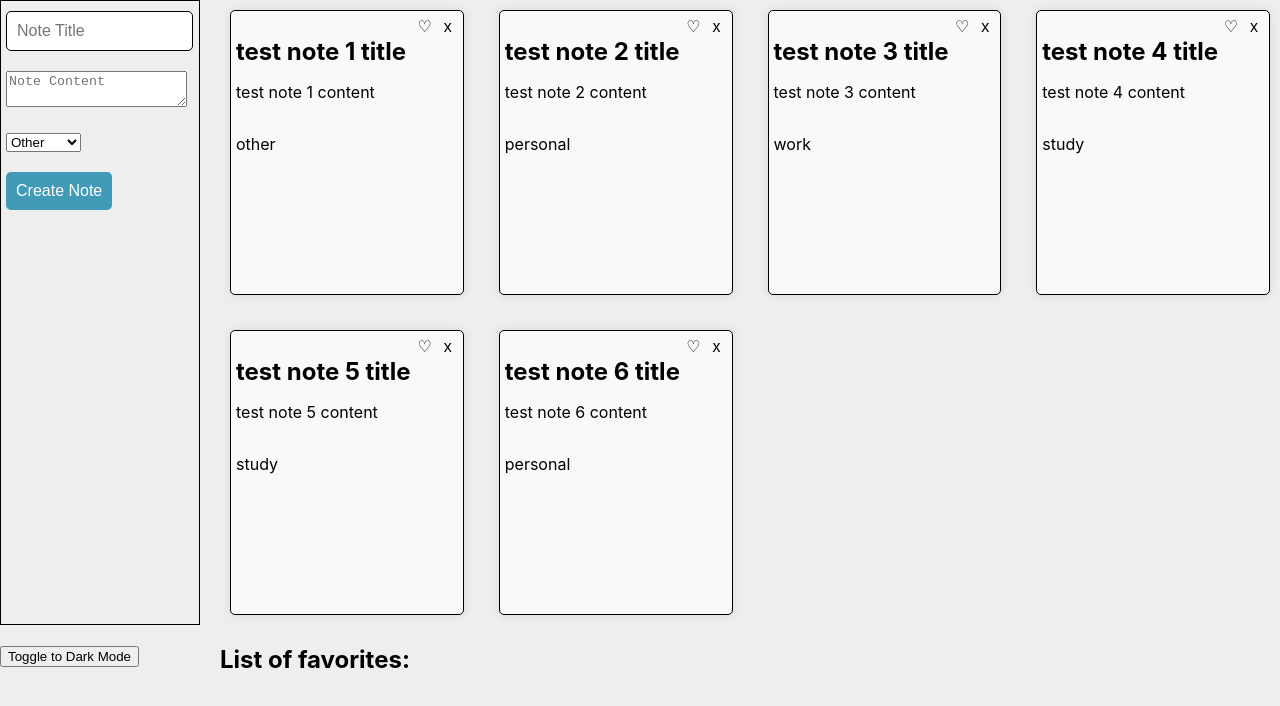
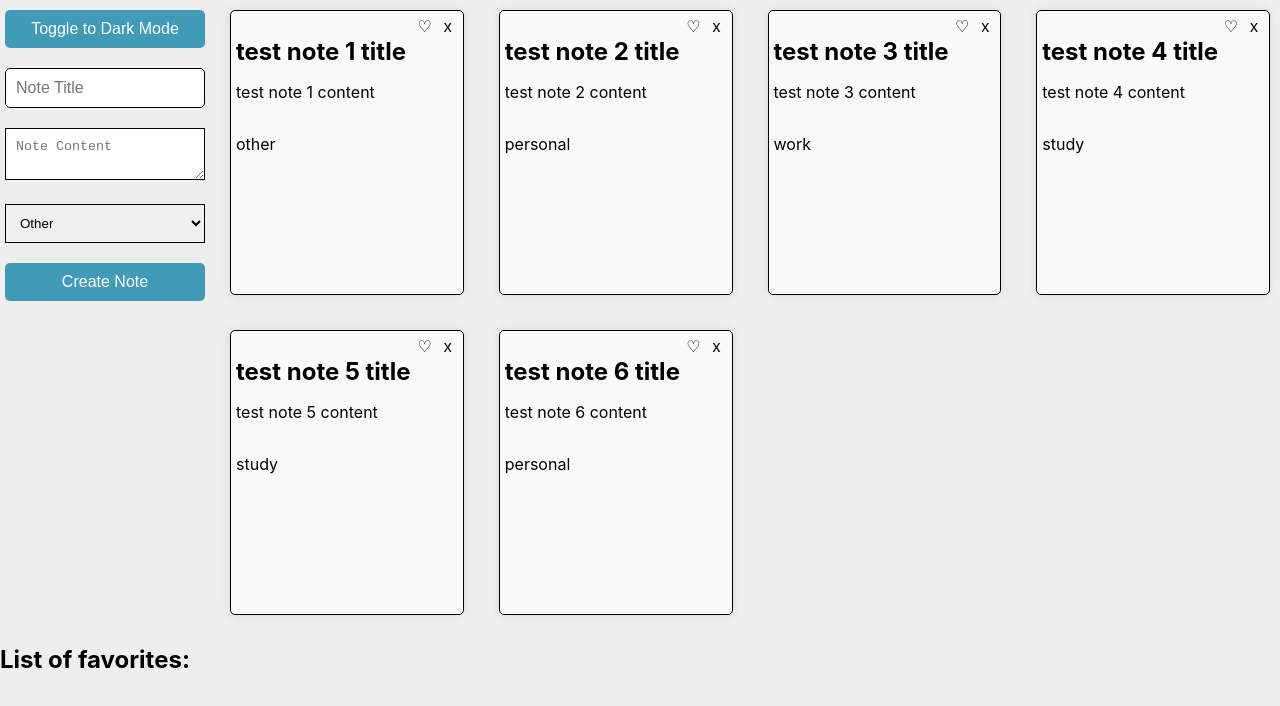
Before and after one commit to Flippun/CSE-110-LAB-2, a React (Create React App) app in the folder my-app/: page / in a window 1280 px wide. Shown: the top 706 px of the page. Built offline with nearby package versions, Linux system fonts and the light colour scheme.

Commit message:
Exercise 4.3.5 Done

```diff
--- a/my-app/src/App.css
+++ b/my-app/src/App.css
@@ -34,7 +34,6 @@ body {
 
 .note-form {
     display: flex;
-    border: 1px solid var(--border-light);
     flex-direction: column;
 }
 
@@ -116,10 +115,26 @@ input {
     border: 1px solid var(--border-light);
     padding: 10px;
     font-size: 16px;
-    width: 165px;
+    width: 178px;
 }
 
-.dark-mode input {
+textarea {
+    min-width: 178px;
+    max-width: 178px;
+    max-height: 500px;
+    border: 1px solid var(--border-light);
+    padding: 10px;
+}
+
+.note-form select {
+    width: 200px;
+    border: 1px solid var(--border-light);
+    padding: 10px;
+}
+
+.dark-mode input,
+.dark-mode textarea
+.dark-mode select {
     border: 1px solid var(--border-dark);
 }
 
@@ -130,16 +145,17 @@ input {
     padding: 10px;
     font-size: 16px;
     color: white;
+    width: 200px;
+}
+
+.dark-mode .note-form button {
+    background-color: var(--button-background-dark);
 }
 
 .note-form button:hover,
 .dark-mode .note-form button:hover {
     background-color: rgb(106, 175, 198);
     cursor: pointer;
-}
-
-.dark-mode .note-form button {
-    background-color: var(--button-background-dark);
 }
 
 .edit-buttons {
--- a/my-app/src/App.tsx
+++ b/my-app/src/App.tsx
@@ -24,27 +24,6 @@ function App() {
         setCurrentTheme(currentTheme === themes.light ? themes.dark : themes.light);
     };
 
-    const deleteNote = (noteId: number) => {
-        const updatedNotes = notes.filter(note => note.id !== noteId);
-        setNotes(updatedNotes);
-    };
-
-    const toggleFavorite = (noteId: number) => {
-        const updatedNotes = notes.map((note) => {
-            if (note.id === noteId) {
-                const isFavorite = !note.isFavorite;
-                if (isFavorite) {
-                    setFavoriteNotes([...favoriteNotes, note]);
-                } else {
-                    setFavoriteNotes(favoriteNotes.filter((fav) => fav.id !== note.id));
-                }
-                return { ...note, isFavorite };
-            }
-            return note;
-        });
-        setNotes(updatedNotes);
-    };
-
     const createNoteHandler = (event: React.FormEvent) => {
         event.preventDefault();
         const newNote = {
@@ -58,13 +37,43 @@ function App() {
         setCreateNote(initialNote);
     };
 
+    const deleteNote = (noteId: number) => {
+        const updatedNotes = notes.filter(note => note.id !== noteId);
+
+        const updatedFavorites = updatedNotes.filter(note => note.isFavorite);
+        setFavoriteNotes(updatedFavorites);
+        setNotes(updatedNotes);
+    };
+
+    const toggleFavorite = (noteId: number) => {
+        const updatedNotes = notes.map((note) => {
+            if (note.id === noteId) {
+                const isFavorite = !note.isFavorite;
+                if (isFavorite) {
+                    return { ...note, isFavorite };
+                } else {
+                    return { ...note, isFavorite };
+                }
+            }
+            return note;
+        });
+
+        const updatedFavorites = updatedNotes.filter(note => note.isFavorite);
+        setFavoriteNotes(updatedFavorites);
+        setNotes(updatedNotes);
+    };
+
     const handleNoteChange = (property: keyof Note, value: string) => {
         const updatedNotes = notes.map(note => {
             if (note.id === selectedNote.id) {
-                return { ...note, [property]: value };
+                const updatedNote = { ...note, [property]: value };
+                return updatedNote;
             }
             return note;
         });
+
+        const updatedFavorites = updatedNotes.filter(note => note.isFavorite);
+        setFavoriteNotes(updatedFavorites);
         setNotes(updatedNotes);
     };
 
@@ -72,6 +81,12 @@ function App() {
     <ThemeContext.Provider value={currentTheme}>
     <div className={`app-container ${currentTheme === themes.dark ? 'dark-mode' : ''}`}>
         <form className="note-form" onSubmit={createNoteHandler}>
+            <div className="theme-button">
+                <button onClick={toggleTheme}>
+                    Toggle to {currentTheme === themes.light ? "Dark" : "Light"} Mode
+                </button>
+            </div>
+
             <div><input
                 placeholder="Note Title"
                 value={createNote.title}
@@ -118,7 +133,7 @@ function App() {
                     suppressContentEditableWarning
                     onFocus={() => setSelectedNote(note)}
                     onBlur={(e) => {
-                        const newTitle = e.target.innerText;
+                        const newTitle = e.currentTarget.innerText;
                         handleNoteChange('title', newTitle);
                     }}
                 >{note.title}</h2>
@@ -127,7 +142,7 @@ function App() {
                     suppressContentEditableWarning
                     onFocus={() => setSelectedNote(note)}
                     onBlur={(e) => {
-                        const newContent = e.target.innerText;
+                        const newContent = e.currentTarget.innerText;
                         handleNoteChange('content', newContent);
                     }}
                 >{note.content}</p>
@@ -136,18 +151,12 @@ function App() {
                     suppressContentEditableWarning
                     onFocus={() => setSelectedNote(note)}
                     onBlur={(e) => {
-                        const newLabel = e.target.innerText as Label;
+                        const newLabel = e.currentTarget.innerText as Label;
                         handleNoteChange('label', newLabel);
                     }}
                 >{note.label}</p>
             </div>
             ))}
-        </div>
-
-        <div className="theme-button">
-            <button onClick={toggleTheme}>
-            Toggle to {currentTheme === themes.light ? "Dark" : "Light"} Mode
-            </button>
         </div>
 
         <div className="favorites-list">
```
